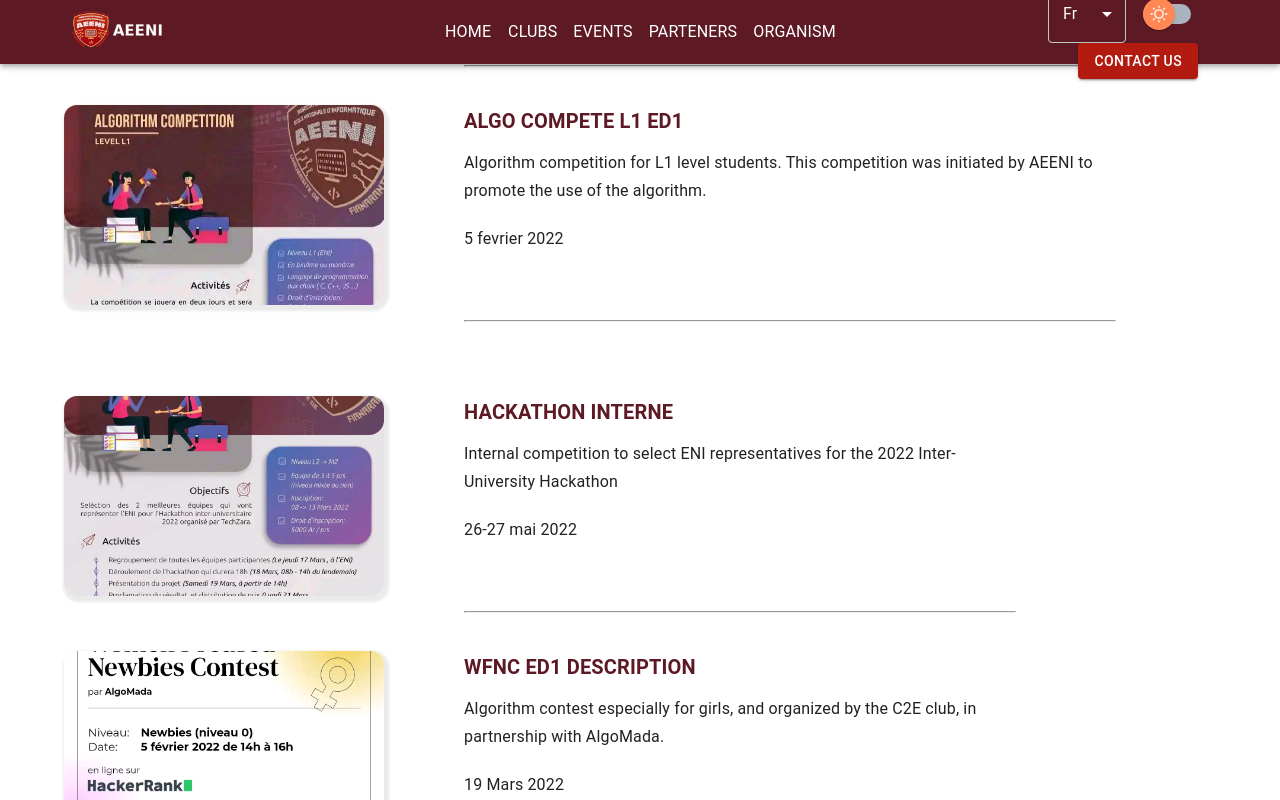
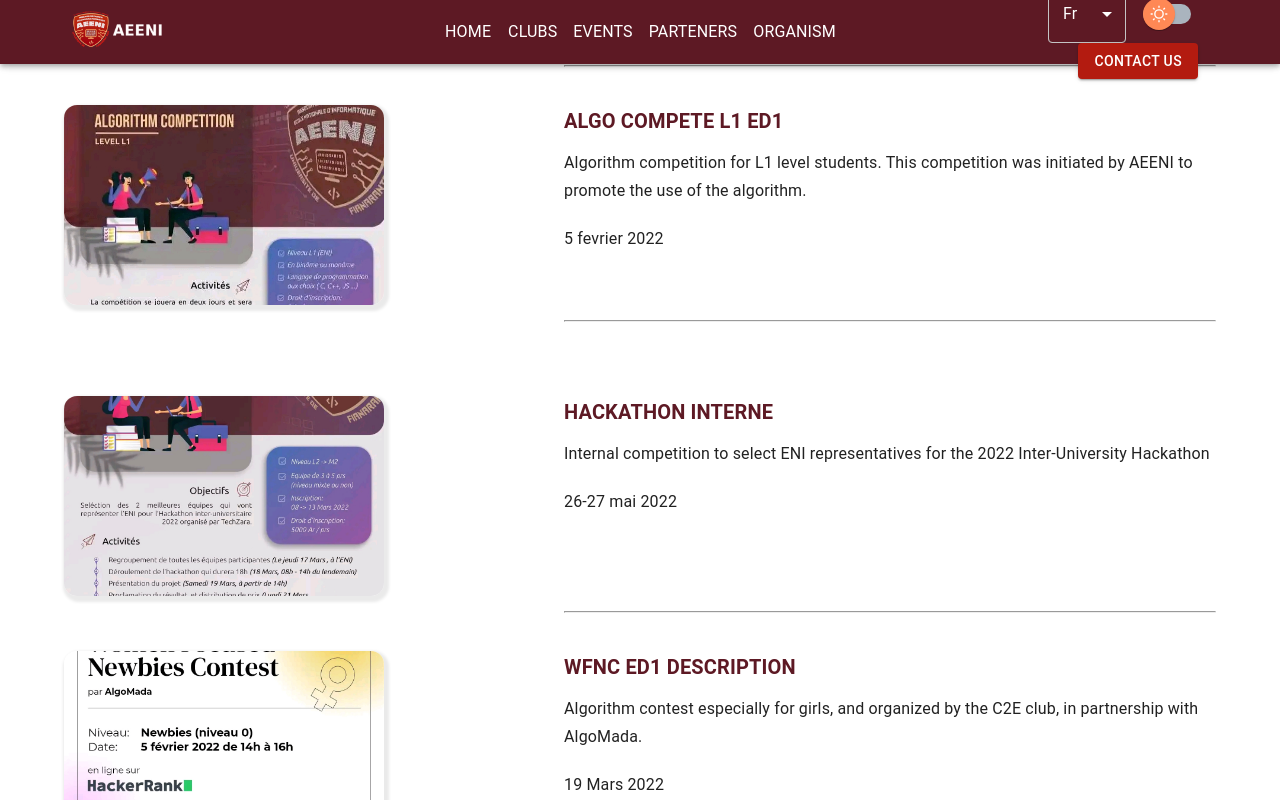
Before and after one commit to AEENI-UF/devhunt-edition-1-project-main, a React (Create React App) app: page / in a window 1280 px wide. Both pictures are taken after a click on the button "VIEW MORE". Shown: the part 1202-2002 px from the top of the page. Built offline with nearby package versions, Linux system fonts and the light colour scheme.

Commit message:
events replace

```diff
--- a/src/sections/home/event.section.jsx
+++ b/src/sections/home/event.section.jsx
@@ -75,7 +75,7 @@ export default function EventSection() {
         {
             [0,1,2].map((i)=>(
                 <>
-                            <Grid key={i} item xs={4}>
+                            <Grid key={i} item xs={5}>
                             <img
                                 src={ImageTab[i]}
                                 style={{objectFit:"cover",
@@ -139,7 +139,7 @@ export default function EventSection() {
               {
                   [3,4].map((i)=>(
                 <>
-                    <Grid key={i} item xs={4}
+                    <Grid key={i} item xs={5}
 
                     data-aos='fade-up'
                     data-aos-easing='ease-out-cubic'
@@ -156,7 +156,7 @@ export default function EventSection() {
                       }}
                       alt='test' />
                   </Grid>
-                  <Grid item xs={6}
+                  <Grid item xs={7}
 
                     data-aos='fade-left'
                     data-aos-easing='ease-out-cubic'
@@ -204,7 +204,7 @@ export default function EventSection() {
 
         <Button
           variant="contained"
-          sx={{ marginLeft: "75%", marginTop: "70px",marginBottom:"45px", display: { xs: "none", md: "flex" } ,backgroundColor:"primary.main"}}
+          sx={{ marginLeft: "87%", marginTop: "70px",marginBottom:"45px", display: { xs: "none", md: "flex" } ,backgroundColor:"primary.main"}}
           onClick={HandleMore}
           endIcon={more ? More : Less}
         >
```
